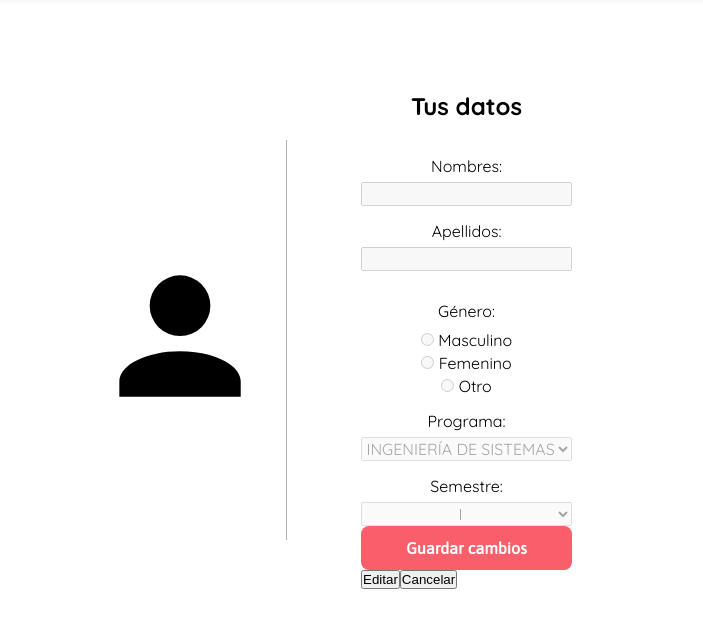
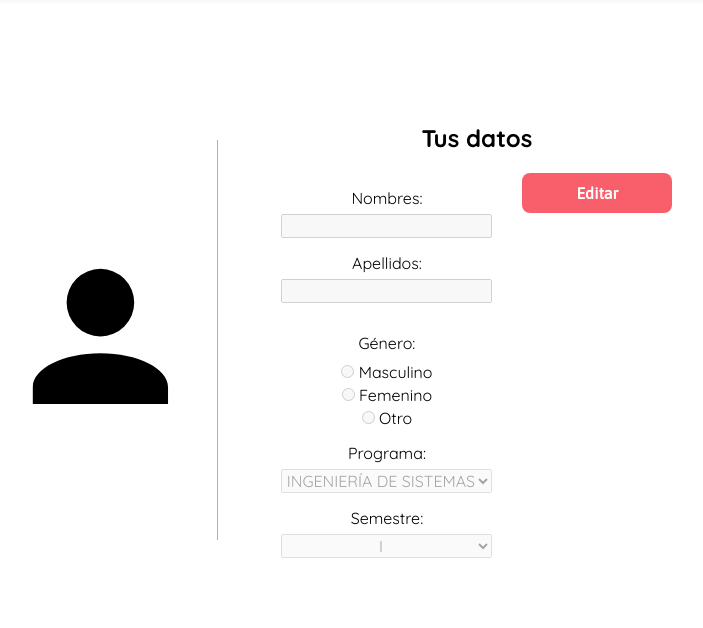
Before and after one commit to Sauloopez/bienestar-digital, a Django app: template bienestar_digital/students/templates/student_data.html in a window 1280 px wide. Shown: the part 60-688 px from the top of the page, without its empty margins (280-983 px from the left). Run offline with Django 4.2, Linux system fonts and the light colour scheme; the template is opened without the code that fills it: values that come from a table or form of the project are taken from there, others are empty; data comes from the database, SQL or seed files in the repository; both versions use the stored data as it was after the commit.

Commit message:
styles ready for students/my-data path
Styles changed, html form fixed and transition ready. Rest a minusculous detail

```diff
--- a/bienestar_digital/static/css/students/data.css
+++ b/bienestar_digital/static/css/students/data.css
@@ -35,13 +35,16 @@
 }
 
 .form-info{
-    display: grid;
+    display: flex;
+    flex-direction: row;
     margin-top: 20px;
     width: 100%;
 }
 
 .student-info .controls{
     display: flex;
+    flex-direction: column;
+    margin-left: 30px;
 }
 
 .form-info .form_group{
@@ -63,20 +66,35 @@
 
 .form-info:has(#gender) li{
     float: left;
+    margin-right: 10px;
 }
 
-.form_submit{
+.button-control{
     background: #f85f6a;
     color: #ffffff;
     font-family: 'Asap', sans-serif;
     font-weight: 600;
-    padding: .8em .8em;
+    width: 150px;
+    padding: .7em .7em;
     border: none;
     border-radius: .5em;
     font-size: 1rem;
     cursor: pointer;
+    margin-bottom: 20px;
+    transition: all .3s ease-in-out;
+    -webkit-transition: all .3s ease;
+    z-index: 1;
 }
 
-.form_submit:hover{
+
+.button-control-inactive{
+    opacity: 0;
+    position: absolute;
+    transition: top .3s ease-in-out;
+    -webkit-transition: top .3s ease;
+    z-index: 0;
+}
+
+.button-control:hover {
     background-color: #d9646c;
 }
--- a/bienestar_digital/static/js/students/data.js
+++ b/bienestar_digital/static/js/students/data.js
@@ -9,6 +9,29 @@ const enableForm = () =>{
     Array.from(items).map((item)=>{
         item.disabled=false;
     });
+    enableButtons()
+}
+
+const disableButtons=()=>{
+    const cancelButton = document.getElementById('cancel-button');
+    const submitButton = document.getElementById('submit-button');
+    const editButton = document.getElementById('edit-button');
+    [submitButton, cancelButton].map((button)=>{
+        button.className = 'button-control-inactive';
+        button.disabled = true;
+    })
+    editButton.className = 'button-control';
+}
+
+const enableButtons=()=>{
+    const cancelButton = document.getElementById('cancel-button');
+    const submitButton = document.getElementById('submit-button');
+    const editButton = document.getElementById('edit-button');
+    [submitButton, cancelButton].map((button)=>{
+        button.className = 'button-control';
+        button.disabled = false;
+    })
+    editButton.className = 'button-control-inactive';
 }
 
 const disableForm = () =>{
@@ -30,6 +53,7 @@ function cancelEdition() {
 
         item.disabled = true;
     });
+    disableButtons()
 }
 
 function getOriginalValues(){
--- a/bienestar_digital/students/templates/student_data.html
+++ b/bienestar_digital/students/templates/student_data.html
@@ -34,8 +34,8 @@
                     {{ form.identification }}
                 </div>
                 <div class="form_group">
-                  {{ form.gender.label_tag }}
-                  {{ form.gender }}
+                    {{ form.gender.label_tag }}
+                    {{ form.gender }}
                 </div>
                 <div class="form_group">
                     {{ form.program.label_tag }}
@@ -46,13 +46,12 @@
                     {{ form.semester }}
                 </div>
             </div>
-            <input type="submit" class="form_submit" id="submit" value="Guardar cambios">
+            <div class="controls">
+                <a class="button-control" id="edit-button" onclick="enableForm()">Editar</a>
+                <a class="button-control-inactive" id="cancel-button" onclick="cancelEdition()">Cancelar</a>
+                <input type="submit" class="button-control-inactive" id="submit-button" value="Guardar cambios" disabled>
+            </div>
         </form>
-        <div class="controls">
-            <button class="button" id="edit" onclick="enableForm()">Editar</button>
-            <button class="button" id="cancel" onclick="cancelEdition()">Cancelar</button>
-        </div>
-
     </div>
     {% else %}
     <div class="student-info">
```
Also changed, not shown: bienestar_digital/db.sqlite3.
